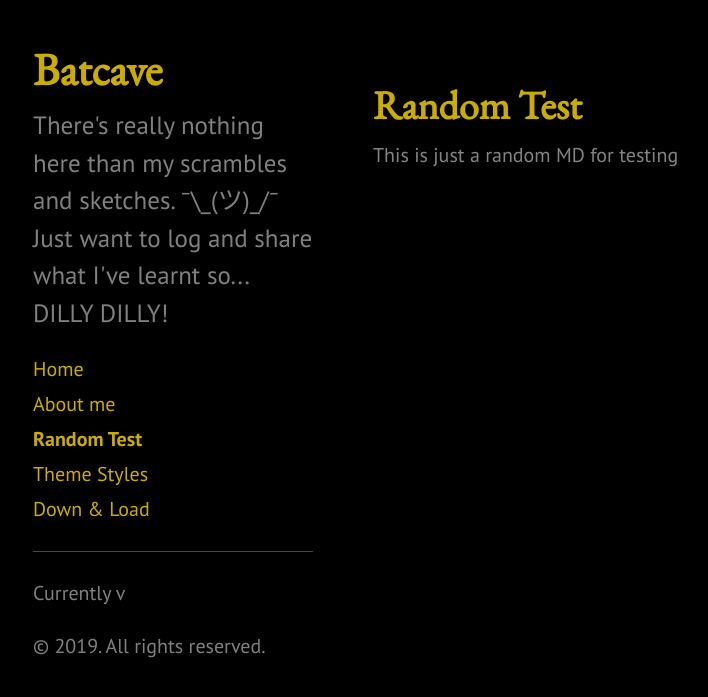
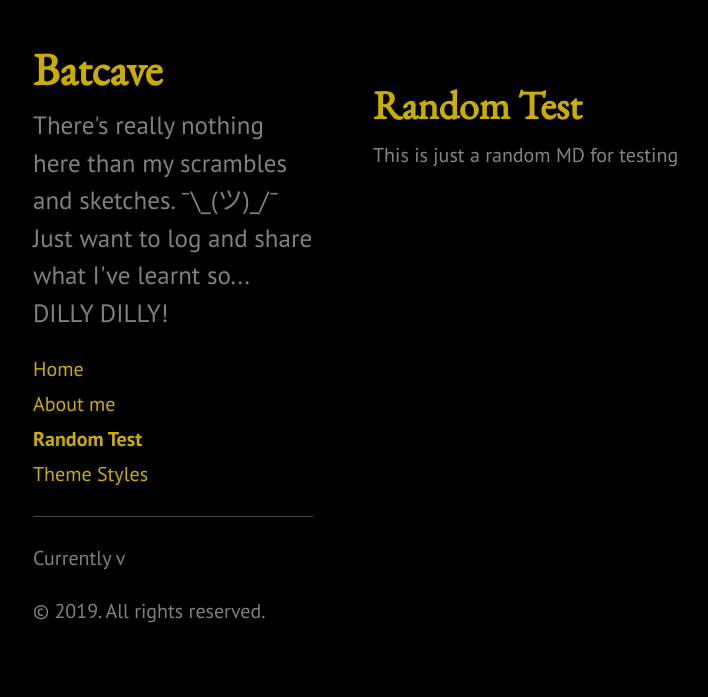
Before and after one commit to lrmlll/lrmlll.github.io, a Jekyll site: the page built from random.md, in a window 1280 px wide. Shown: the top 697 px of the page, without its empty margins (7-715 px from the left). Built offline with Jekyll 4.4.1, drawn with Linux system fonts in a browser that asks for light colours.

Commit message:
minor changes

```diff
--- a/_includes/sidebar.html
+++ b/_includes/sidebar.html
@@ -26,7 +26,7 @@
         {% endif %}
       {% endfor %}
 
-      <a class="sidebar-nav-item" href="{{ site.github.repo }}/archive/master.zip">Down & Load</a>
+      <!-- <a class="sidebar-nav-item" href="{{ site.github.repo }}/archive/master.zip">Down & Load</a> -->
       <hr>
       <!-- <a class="sidebar-nav-item" href="{{ site.github.repo }}">GitHub project</a> -->
       <span class="sidebar-nav-item">Currently v{{ site.version }}</span>
--- a/index.html
+++ b/index.html
@@ -8,8 +8,7 @@
   <div class="post">
 
     <h1 class="post-title">
-      <a href="{{ site.url }}{{ post.url | remove_first: '/'}}">
-        {{ post.title }}
+      <a href="{{ site.url }}{{ post.url }}">
       </a>
     </h1>
     <span class="post-date">{{ post.date | date_to_string }}</span>
```
